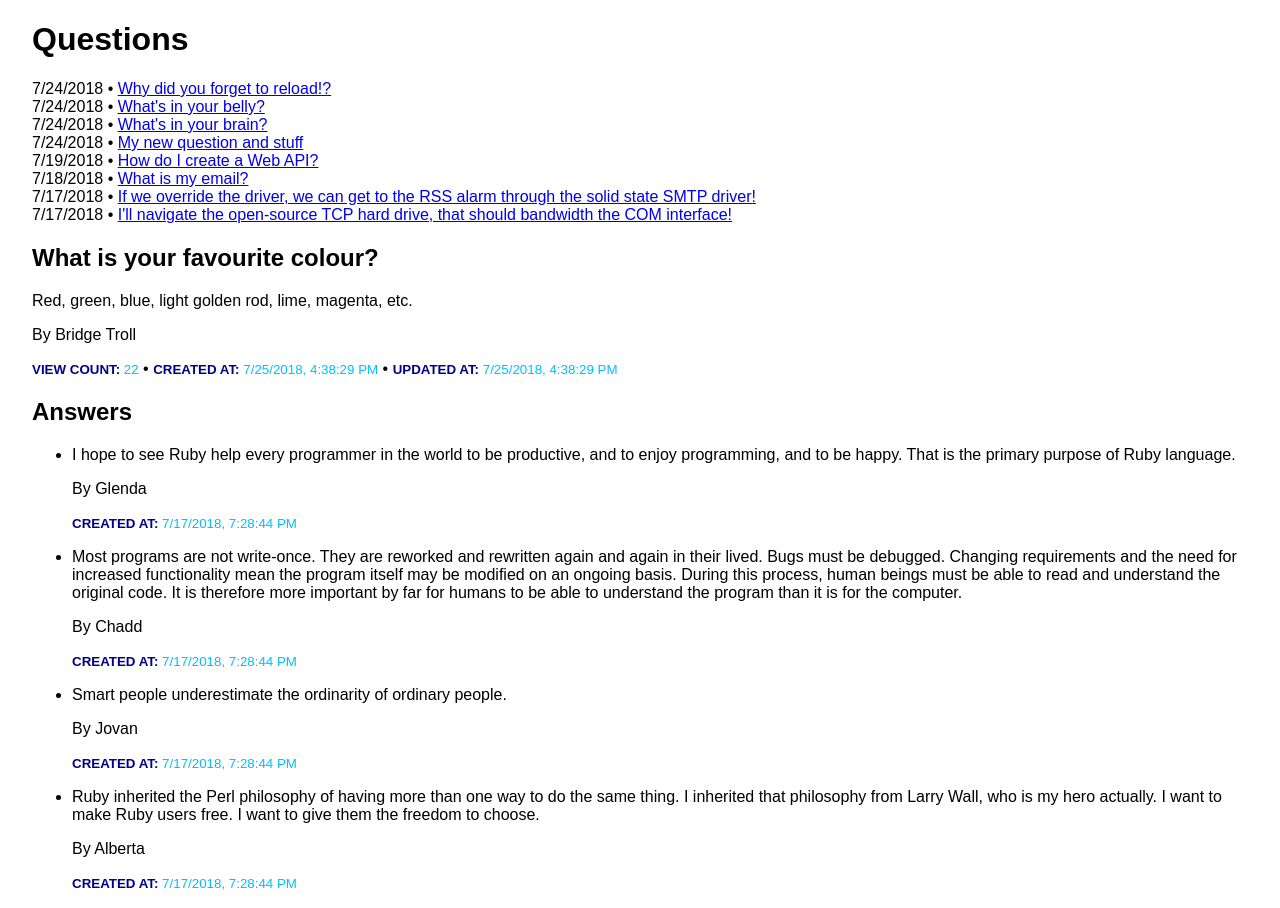
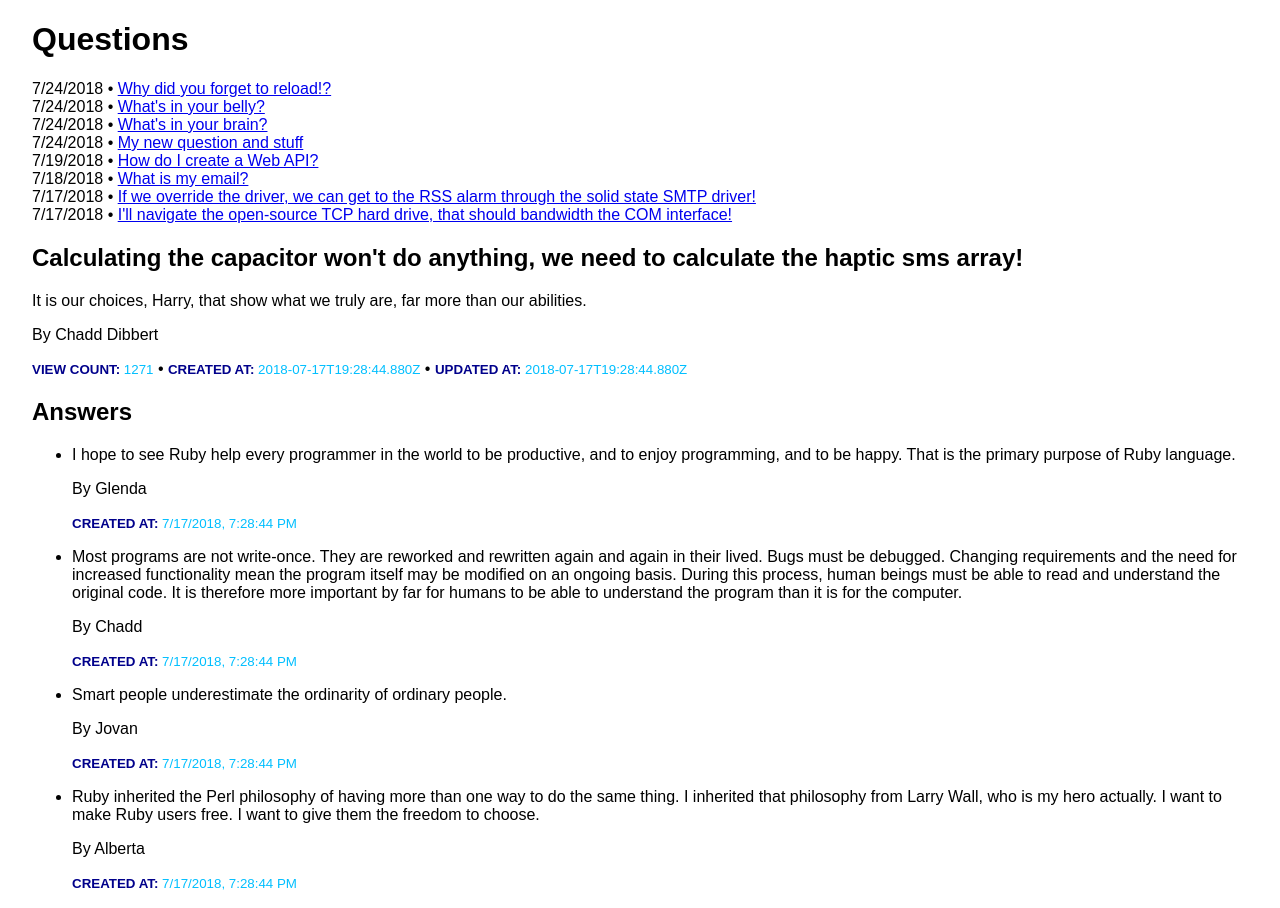
Before and after one commit to CodeCoreYVR/awesome-answers-react-may-2018, a React (Create React App) app: page / in a window 1280 px wide. Built offline with nearby package versions, Linux system fonts and the light colour scheme.

Commit message:
Add demo for Using State

```diff
--- a/src/components/QuestionShowPage.jsx
+++ b/src/components/QuestionShowPage.jsx
@@ -11,19 +11,24 @@ import AnswerDetails from "./AnswerDetails";
 import AnswerList from "./AnswerList";
 
 class QuestionShowPage extends Component {
+  constructor(props) {
+    // When writing your own `constructor` you must
+    // take in `props` as an argument and you must
+    // call the constructor of the `Component` class with
+    // `super(props)` passing it the `props`.
+    super(props);
+
+    this.state = {
+      question: props.question
+    };
+  }
+
   render() {
-    const { question } = this.props;
+    const { question } = this.state;
 
     return (
       <main>
-        <QuestionDetails
-          title="What is your favourite colour?"
-          body="Red, green, blue, light golden rod, lime, magenta, etc."
-          author={{ full_name: "Bridge Troll" }}
-          view_count={22}
-          created_at={new Date()}
-          updated_at={new Date()}
-        />
+        <QuestionDetails {...question} />
         <h2>Answers</h2>
         <AnswerList answers={question.answers} />
       </main>
```
